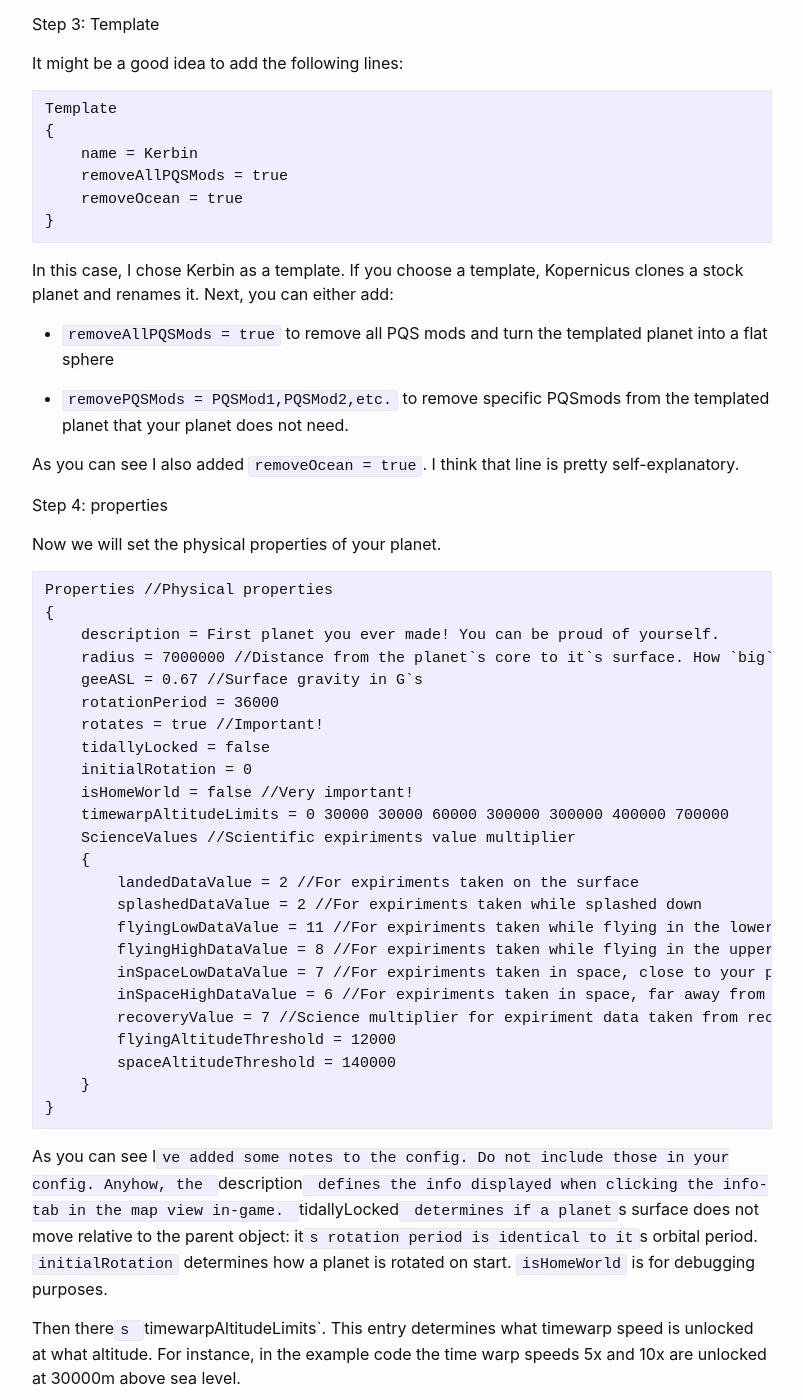
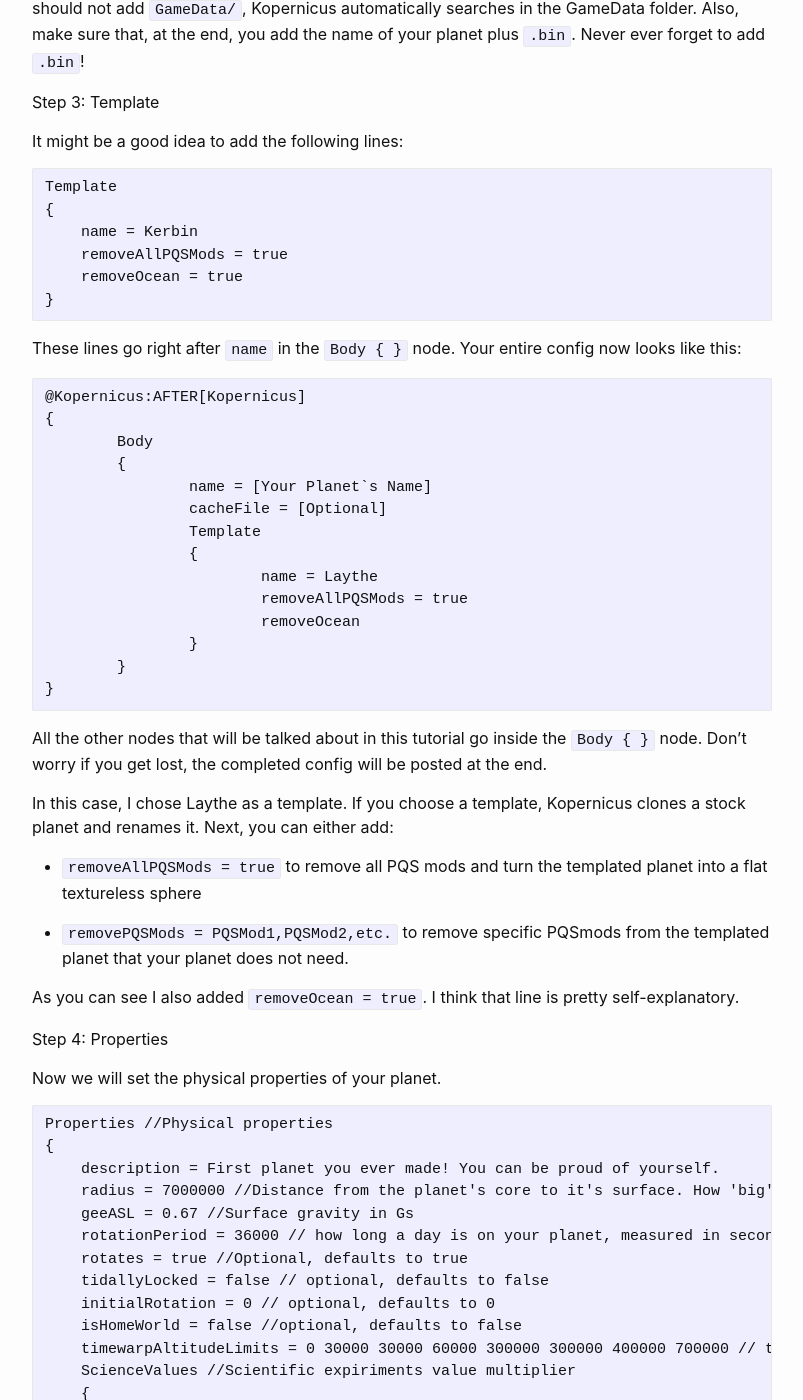
Before and after one commit to Kopernicus/wiki, a Jekyll site: the page built from main/twgtutorial.md, in a window 1280 px wide and 1400 px high, scrolled down 1641 px. Shown: the whole window, without its empty margins (238-1041 px from the left). Built offline with Jekyll 4.4.1, drawn with Linux system fonts in a browser that asks for light colours; some of the changed text lies outside the part shown.

Commit message:
thank u clonk (tutorial updates, still no PQS)

````diff
--- a/main/twgtutorial.md
+++ b/main/twgtutorial.md
@@ -33,6 +33,9 @@ Step 1: starting
 {
 	Body
 	{
+
+	}
+}
 ```
 Now, what everthing does: the `@Kopernicus:AFTER[Kopernicus]` forces KSP to load your planet(s) after Kopernicus itself. Otherwise, it would load your pack with Kopernicus still inactive, and thus Kopernicus will not load your pack since it has already been loaded by KSP.
 
@@ -44,10 +47,12 @@ Step 2: basic info
 {
 	Body
 	{
-		name = (Your Planet`s Name)
-		cacheFile = (Optional.)
+		name = [Your Planet`s Name]
+		cacheFile = [Optional]
+	}
+}
 ```
-The planet`s name speaks for itself, it is the name that will be seen in-game. The `cacheFile` is optional: Kopernicus generates a cache file by default, but with the cacheFile line you can specify a filepath and force Kopernicus to generate the cachefile(s) in a specific location. For instance, you can use the following filepath: "MyFirstPack/CacheFiles/MyPlanet.bin". As you can see, you should not add `GameData/`, Kopernicus automatically searches in the GameData folder. Also, make sure that, at the end, you add the name of your planet plus `.bin`. Never ever forget to add `.bin`!
+The planet's name speaks for itself, it is the name that will be seen in-game. The `cacheFile` is optional: Kopernicus generates a cache file by default, but with the cacheFile line you can specify a filepath and force Kopernicus to generate the cachefile(s) in a specific location. For instance, you can use the following filepath: "MyFirstPack/CacheFiles/MyPlanet.bin". As you can see, you should not add `GameData/`, Kopernicus automatically searches in the GameData folder. Also, make sure that, at the end, you add the name of your planet plus `.bin`. Never ever forget to add `.bin`!
 
 Step 3: Template
 
@@ -60,29 +65,49 @@ Template
     removeOcean = true
 }
 ```
-In this case, I chose Kerbin as a template. If you choose a template, Kopernicus clones a stock planet and renames it. Next, you can either add:
+These lines go right after `name` in the `Body { }` node. Your entire config now looks like this:
+```
+@Kopernicus:AFTER[Kopernicus]
+{
+	Body
+	{
+		name = [Your Planet`s Name]
+		cacheFile = [Optional]
+		Template
+		{
+			name = Laythe
+			removeAllPQSMods = true
+			removeOcean
+		}
+	}
+}
+```
 
-- `removeAllPQSMods = true` to remove all PQS mods and turn the templated planet into a flat sphere
+All the other nodes that will be talked about in this tutorial go inside the `Body { }` node. Don't worry if you get lost, the completed config will be posted at the end.
+
+In this case, I chose Laythe as a template. If you choose a template, Kopernicus clones a stock planet and renames it. Next, you can either add:
+
+- `removeAllPQSMods = true` to remove all PQS mods and turn the templated planet into a flat textureless sphere
 
 - `removePQSMods = PQSMod1,PQSMod2,etc.` to remove specific PQSmods from the templated planet that your planet does not need.
 
 As you can see I also added `removeOcean = true`. I think that line is pretty self-explanatory.
 
-Step 4: properties
+Step 4: Properties
 
 Now we will set the physical properties of your planet.
 ```
 Properties //Physical properties
 {
     description = First planet you ever made! You can be proud of yourself.
-    radius = 7000000 //Distance from the planet`s core to it`s surface. How `big` is the planet?
-    geeASL = 0.67 //Surface gravity in G`s
-    rotationPeriod = 36000
-    rotates = true //Important!
-    tidallyLocked = false
-    initialRotation = 0
-    isHomeWorld = false //Very important!
-    timewarpAltitudeLimits = 0 30000 30000 60000 300000 300000 400000 700000
+    radius = 7000000 //Distance from the planet's core to it's surface. How 'big' is the planet?
+    geeASL = 0.67 //Surface gravity in Gs
+    rotationPeriod = 36000 // how long a day is on your planet, measured in seconds
+    rotates = true //Optional, defaults to true
+    tidallyLocked = false // optional, defaults to false
+    initialRotation = 0 // optional, defaults to 0
+    isHomeWorld = false //optional, defaults to false
+    timewarpAltitudeLimits = 0 30000 30000 60000 300000 300000 400000 700000 // the altitudes the various timewarp levels become available at
     ScienceValues //Scientific expiriments value multiplier
     {
         landedDataValue = 2 //For expiriments taken on the surface
@@ -92,18 +117,16 @@ Properties //Physical properties
         inSpaceLowDataValue = 7 //For expiriments taken in space, close to your planet
         inSpaceHighDataValue = 6 //For expiriments taken in space, far away from your planet
         recoveryValue = 7 //Science multiplier for expiriment data taken from recovered vessels
-        flyingAltitudeThreshold = 12000
-        spaceAltitudeThreshold = 140000
+        flyingAltitudeThreshold = 12000 // transition altitude between flying low/flying high
+        spaceAltitudeThreshold = 140000 // transition altitude between in space low/in space high
     }
 }
 ```
-As you can see I`ve added some notes to the config. Do not include those in your config. Anyhow, the `description` defines the info displayed when clicking the info-tab in the map view in-game. `tidallyLocked` determines if a planet`s surface does not move relative to the parent object: it`s rotation period is identical to it`s orbital period. `initialRotation` determines how a planet is rotated on start. `isHomeWorld` is for debugging purposes.
+As you can see I`ve added some notes to the config. You don't have to include those in your config. Anyhow, the `description` defines the info displayed when clicking the info-tab in the map view in-game. `tidallyLocked` determines if a planet`s surface does not move relative to the parent object: it`s rotation period is identical to it`s orbital period. `initialRotation` determines how a planet is rotated on start. `isHomeWorld` is for debugging purposes.
 
 Then there`s `timewarpAltitudeLimits`. This entry determines what timewarp speed is unlocked at what altitude. For instance, in the example code the time warp speeds 5x and 10x are unlocked at 30000m above sea level.
 
-Now, this is what your config should look like right now:
-
-Step 5: orbit properties
+Step 5: Orbit Properties
 
 It`s already starting to look like something, isn`t it? Now, we must specify your planet`s orbit.
 ```
@@ -124,11 +147,11 @@ Again, I`ve left some notes in place. The `referenceBody` defines what celestial
 
 The `color` entry defines the color of your planet`s orbit line in the map view. For instance, Jool`s orbit is green, Eve`s orbit is purple, Kerbin`s orbit is blue, Duna`s orbit is red, and the color specified in the example would result in a white orbit line. The `1,1,1,1` determine how much red, green and blue is present, and the last one determines the `lightness`. It should be on a scale of 0-1 or you could use `RGBA( R(0-255), G(0-255), B(0-255), A(0-255))`
 
-Step 6: ScaledSpace update
+Step 6: ScaledSpace
 
 If you`d load up your planet right now, it wouldn`t work yet. But if it would work, in the map view it would look identical to the templated planet. To combat this we need to update the ScaledSpace with the following lines:
 ```
-ScaledVersion //Update scaledspace
+ScaledVersion // version of your planet that exists in scaledspace
 {
     type = Atmospheric
     fadeStart = 0
@@ -160,7 +183,7 @@ Now, the following entries are optional: `type`, `fadeStart`, `fadeEnd`, `shinin
 
 Now, the most important entries: `texture` and `normals`. `texture` needs a filepath that leads to the texture file you made for your planet. It will glue this texture over the templated planet. To make sure that your planet neither looks like a recolored Eve for example nor a flat ball, the `normals` entry needs a normal map in the `DXT5_nm` format. The normal map will make your planet look 3D in scaledspace rather than a perfectly smooth orb. If you are uncertain how to export your normal map as `DXT5_nm`, I will do a tutorial on that too. It can be done with Photoshop, but I`ve managed to do it with GIMP, which is absolutely free! Futhermore, you do not have to save it as DXT5_nm for your normal map to work, it`s just that normal maps that are not saved as DXT5_nm create an annoying lighting issue in ScaledSpace. It`s not gamebreaking, it just looks ugly.
 
-Step 7: atmospheres (optional step)
+Step 7: Atmospheres (optional step)
 
 If you want to create a planet that has an atmosphere, then do not skip this step. Otherwise, go on.
 
````
